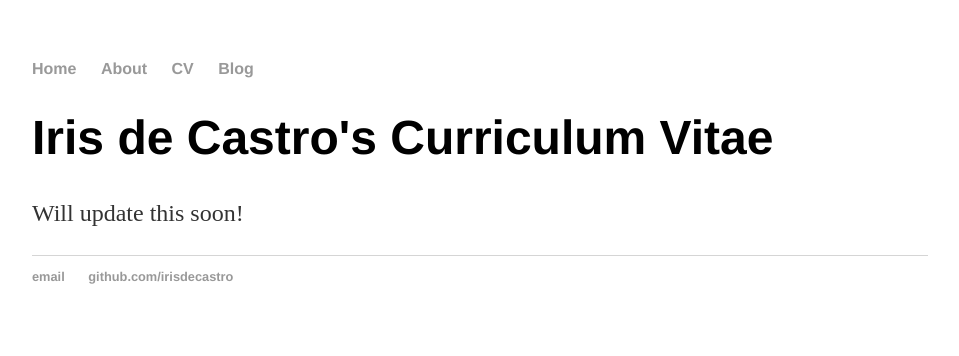
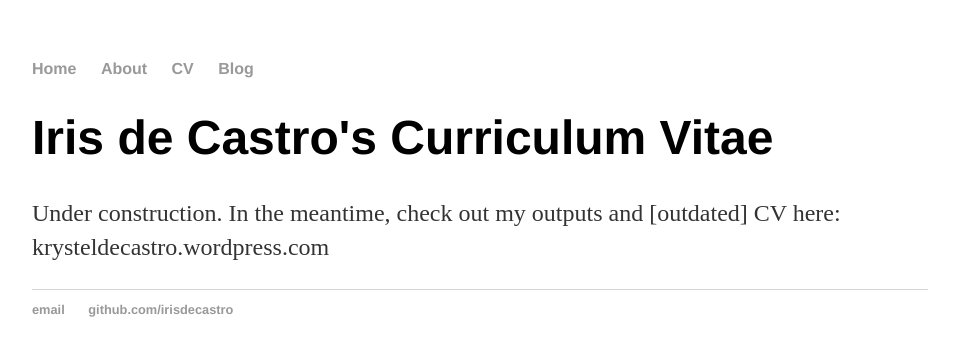
Before and after one commit to irisdecastro/irisdecastro.github.io, a Jekyll site: the page built from cv/index.html, in a window 1280 px wide. Shown: the top 356 px of the page, without its empty margins (160-1119 px from the left). Built offline with Jekyll 4.4.1, drawn with Linux system fonts in a browser that asks for light colours.

Commit message:
Added link to old website (wordpress)

```diff
--- a/cv/index.html
+++ b/cv/index.html
@@ -3,4 +3,4 @@ layout: default
 title: Iris de Castro's Curriculum Vitae
 ---
 	<h1>{{ page.title }}</h1>
-  <p>Will update this soon!</p>
+  <p>Under construction. In the meantime, check out my outputs and [outdated] CV here: krysteldecastro.wordpress.com</p>
```
